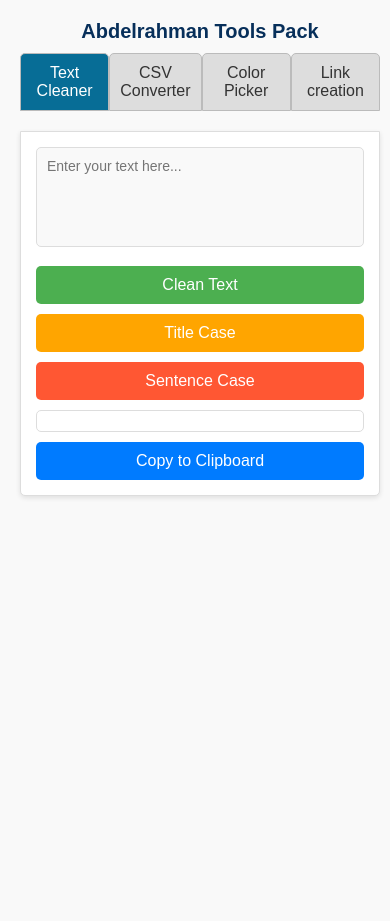
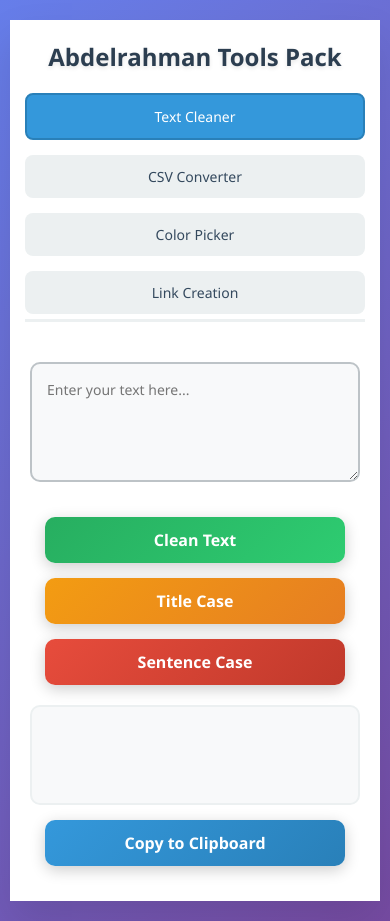
Before and after one commit to elsayed-am4/daily_export_looker, a browser extension: page index.html in a window 390 px wide. Before the commit the page ends 844 px from the top, so only its background shows below. Drawn offline with Linux system fonts and the light colour scheme.

Commit message:
Update index.html

```diff
--- a/index.html
+++ b/index.html
@@ -5,57 +5,78 @@
   <style>
     * {
       box-sizing: border-box;
-      font-family: Arial, sans-serif;
+      font-family: 'Segoe UI', Tahoma, Geneva, Verdana, sans-serif;
       margin: 0;
       padding: 0;
     }
 
     body {
-      background-color: #f9f9f9;
+      background: linear-gradient(135deg, #667eea 0%, #764ba2 100%);
       color: #333;
-      width: 400px;
-      height: 520px;
-      padding: 20px;
+      min-height: 100vh;
+      padding: 40px 20px;
       overflow-y: auto;
+    }
+
+    .container {
+      max-width: 1200px;
+      margin: 0 auto;
+      background-color: #ffffff;
+      border-radius: 15px;
+      box-shadow: 0 20px 40px rgba(0, 0, 0, 0.1);
+      overflow: hidden;
     }
 
     h3 {
       text-align: center;
-      color: #072f5a;
-      font-size: 20px;
-      margin-bottom: 10px;
+      color: #2c3e50;
+      font-size: 32px;
+      font-weight: 600;
+      margin: 30px 0;
+      text-shadow: 0 2px 4px rgba(0, 0, 0, 0.1);
     }
 
     #tabs {
       display: flex;
-      justify-content: space-between;
-      margin-bottom: 20px;
+      justify-content: center;
+      margin: 0 30px 30px 30px;
+      border-bottom: 3px solid #ecf0f1;
+      flex-wrap: wrap;
+      gap: 10px;
     }
 
     .tab {
       flex: 1;
+      min-width: 200px;
       text-align: center;
-      padding: 10px;
-      background-color: #ddd;
-      color: #333;
+      padding: 18px 25px;
+      background-color: #ecf0f1;
+      color: #34495e;
       cursor: pointer;
-      border: 1px solid #bbb;
-      border-radius: 5px 5px 0 0;
-      font-size: 16px;
+      border: none;
+      border-radius: 10px 10px 0 0;
+      font-size: 18px;
+      font-weight: 500;
+      transition: all 0.3s ease;
+      margin-bottom: -3px;
+    }
+
+    .tab:hover {
+      background-color: #d5dbdb;
+      transform: translateY(-2px);
     }
 
     .tab.active {
-      background-color: #076d96;
+      background-color: #3498db;
       color: white;
+      box-shadow: 0 -3px 0 #2980b9;
     }
 
     .tab-content {
       display: none;
       background-color: white;
-      border: 1px solid #ddd;
-      border-radius: 0 0 5px 5px;
-      padding: 15px;
-      box-shadow: 0 2px 5px rgba(0, 0, 0, 0.1);
+      padding: 40px;
+      min-height: 500px;
     }
 
     .tab-content.active {
@@ -64,40 +85,62 @@
 
     textarea {
       width: 100%;
-      height: 100px;
-      padding: 10px;
-      margin-bottom: 10px;
-      border: 1px solid #ddd;
-      border-radius: 5px;
-      font-size: 14px;
-      background-color: #f9f9f9;
-      resize: none;
+      min-height: 150px;
+      padding: 20px;
+      margin-bottom: 20px;
+      border: 2px solid #bdc3c7;
+      border-radius: 10px;
+      font-size: 16px;
+      background-color: #f8f9fa;
+      resize: vertical;
+      transition: border-color 0.3s ease;
+      line-height: 1.5;
     }
+
+    textarea:focus {
+      outline: none;
+      border-color: #3498db;
+      box-shadow: 0 0 0 3px rgba(52, 152, 219, 0.1);
+    }
+
     .toggle-switches {
       display: flex;
       flex-direction: column;
-  gap: 15px;
-  margin-bottom: 15px;
+      gap: 20px;
+      margin-bottom: 25px;
     }
+
     .switch-label-text {
       font-weight: 500;
-  font-size: 0.95rem;
+      font-size: 16px;
       white-space: nowrap;
+      color: #2c3e50;
     }
+
     .switch {
       display: flex;
       align-items: center;
-  gap: 8px;
+      gap: 15px;
       cursor: pointer;
-  flex: 1 1 100px; /* flexible width but min 100px */
+      flex: 1 1 150px;
       user-select: none;
+      padding: 10px;
+      border-radius: 8px;
+      transition: background-color 0.3s ease;
     }
+
+    .switch:hover {
+      background-color: #f8f9fa;
+    }
+
     .switch-container {
-  display: flex;
+      display: grid;
+      grid-template-columns: repeat(auto-fit, minmax(200px, 1fr));
       gap: 20px;
-  margin-bottom: 20px;
-  flex-wrap: wrap;
-  justify-content: space-between;
+      margin-bottom: 30px;
+      padding: 20px;
+      background-color: #f8f9fa;
+      border-radius: 10px;
     }
 
     .switch-container input {
@@ -107,9 +150,9 @@
     .slider {
       position: relative;
       display: inline-block;
-  width: 45px;
-  height: 24px;
-  background-color: #ccc;
+      width: 60px;
+      height: 32px;
+      background-color: #bdc3c7;
       border-radius: 34px;
       transition: background-color 0.3s;
       cursor: pointer;
@@ -118,98 +161,187 @@
     .slider::before {
       content: "";
       position: absolute;
-  height: 18px;
-  width: 18px;
+      height: 26px;
+      width: 26px;
       left: 3px;
       bottom: 3px;
       background-color: white;
       border-radius: 50%;
       transition: transform 0.3s;
+      box-shadow: 0 2px 4px rgba(0, 0, 0, 0.2);
     }
 
     .switch-container input:checked + .slider {
-  background-color: #4caf50;
+      background-color: #27ae60;
     }
 
     .switch-container input:checked + .slider::before {
-  transform: translateX(21px);
-}
-
-@media (prefers-color-scheme: dark) {
-  .switch-container {
-    background-color: #2c2c2c;
-    color: #ddd;
-  }
-
-  .slider {
-    background-color: #666;
-  }
-
-  .switch-container input:checked + .slider {
-    background-color: #1e90ff;
-  }
+      transform: translateX(28px);
     }
 
     .button {
       display: block;
       width: 100%;
-      padding: 10px;
-      font-size: 16px;
+      max-width: 300px;
+      margin: 15px auto;
+      padding: 15px 25px;
+      font-size: 18px;
+      font-weight: 600;
       color: white;
       border: none;
-      border-radius: 5px;
+      border-radius: 10px;
       cursor: pointer;
       text-align: center;
-      margin-top: 10px;
+      transition: all 0.3s ease;
+      box-shadow: 0 4px 15px rgba(0, 0, 0, 0.2);
     }
 
-    #convertButton,#openLinkButton {
-      background-color: #FFA500;
-      margin-top: 0px;
+    #convertButton, #openLinkButton {
+      background: linear-gradient(135deg, #f39c12, #e67e22);
     }
 
-    #copyOutputButton,#copyLinkButton {
-      background-color: #007BFF;
+    #copyOutputButton, #copyLinkButton {
+      background: linear-gradient(135deg, #3498db, #2980b9);
     }
 
-    #cleanButton,#checkGrammarButton { background-color: #4CAF50; }
-    #titleCaseButton,#pickColorButton { background-color: #FFA500; }
-    #sentenceCaseButton { background-color: #FF5733; }
-    #copyButton,#copyhexButton,#copySpellOutputButton{ background-color: #007BFF; }
+    #cleanButton, #checkGrammarButton {
+      background: linear-gradient(135deg, #27ae60, #2ecc71);
+    }
+
+    #titleCaseButton, #pickColorButton {
+      background: linear-gradient(135deg, #f39c12, #e67e22);
+    }
+
+    #sentenceCaseButton {
+      background: linear-gradient(135deg, #e74c3c, #c0392b);
+    }
+
+    #copyButton, #copyhexButton, #copySpellOutputButton {
+      background: linear-gradient(135deg, #3498db, #2980b9);
+    }
 
     .button:hover {
-      opacity: 0.9;
+      transform: translateY(-2px);
+      box-shadow: 0 6px 20px rgba(0, 0, 0, 0.3);
+    }
+
+    .button:active {
+      transform: translateY(0);
     }
 
     #resultContainer {
-      margin-top: 10px;
-      padding: 10px;
-      background-color: #fff;
-      border: 1px solid #ddd;
-      border-radius: 5px;
-      font-size: 14px;
-      color: #333;
+      margin-top: 20px;
+      padding: 25px;
+      background-color: #f8f9fa;
+      border: 2px solid #ecf0f1;
+      border-radius: 10px;
+      font-size: 16px;
+      color: #2c3e50;
       word-wrap: break-word;
+      line-height: 1.6;
+      min-height: 100px;
     }
 
-    #inputText,#urlSuffixInput {
+    #inputText, #urlSuffixInput {
+      margin-bottom: 15px;
+    }
+
+    #outputData, #outputLink {
+      margin-top: 20px;
+      margin-bottom: 15px;
+    }
+
+    #colorResult {
+      text-align: center;
+      margin: 20px 0;
+    }
+
+    #colorCode {
+      font-size: 24px;
+      font-weight: 600;
+      color: #2c3e50;
+      margin-bottom: 15px;
+    }
+
+    #colorPalette {
+      width: 100%;
+      height: 80px;
+      margin-bottom: 20px;
+      border: 3px solid #bdc3c7;
+      border-radius: 10px;
+      cursor: pointer;
+    }
+
+    /* Responsive Design */
+    @media (max-width: 768px) {
+      body {
+        padding: 20px 10px;
+      }
+
+      .container {
+        margin: 0;
+        border-radius: 0;
+      }
+
+      h3 {
+        font-size: 24px;
+        margin: 20px 0;
+      }
+
+      .tab {
+        font-size: 14px;
+        padding: 12px 15px;
+        min-width: 120px;
+      }
+
+      .tab-content {
+        padding: 20px;
+      }
+
+      textarea {
+        min-height: 120px;
+        padding: 15px;
+        font-size: 14px;
+      }
+
+      .button {
+        font-size: 16px;
+        padding: 12px 20px;
+      }
+
+      .switch-container {
+        grid-template-columns: 1fr;
+        gap: 15px;
+      }
+    }
+
+    @media (max-width: 480px) {
+      #tabs {
+        flex-direction: column;
+        margin: 0 15px 20px 15px;
+      }
+
+      .tab {
+        border-radius: 8px;
         margin-bottom: 5px;
       }
-    #outputData,#outputLink {
-      margin-top:10px;
-      margin-bottom: 5px;
+
+      .tab.active {
+        box-shadow: none;
+        border: 2px solid #2980b9;
+      }
     }
   </style>
 </head>
 <body>
+  <div class="container">
     <h3>Abdelrahman Tools Pack</h3>
 
     <div id="tabs">
       <div class="tab active" data-tab="text-cleaner">Text Cleaner</div>
       <div class="tab" data-tab="csv-converter">CSV Converter</div>
       <div class="tab" data-tab="color-picker">Color Picker</div>
-    <!-- <div class="tab" data-tab="spell-checker">Spell & Grammar</div> -->
-    <div class="tab" data-tab="links">Link creation</div>
+      <div class="tab" data-tab="links">Link Creation</div>
     </div>
 
     <div id="text-cleaner" class="tab-content active">
@@ -231,52 +363,23 @@
     </div>
 
     <div id="color-picker" class="tab-content">
-
-    <div id="colorResult" style="margin-top: 10px;">
+      <div id="colorResult">
         <h3 id="colorCode">#ffffff</h3>
-      <!-- <div id="colorPreview" style="width: 100%; height: 50px; background-color: #ffffff; border: 1px solid #ddd;"></div> -->
       </div>
       <input
         type="color"
         id="colorPalette"
-      style="width: 100%; height: 60px; margin-bottom: 10px; border: 1px solid #ddd; border-radius: 5px;"
         value="#ffffff"
       >
-    <button id="pickColorButton" class="button" style="margin-top: 15px;">Pick Color From Screen</button>
-    <button id="copyhexButton" class="button" style="margin-top: 15px;">Copy color code</button>
+      <button id="pickColorButton" class="button">Pick Color From Screen</button>
+      <button id="copyhexButton" class="button">Copy Color Code</button>
     </div>
 
-
-<!-- Spelling & Grammar Checker Tab -->
-
-<!-- <div id="spell-checker" class="tab-content">
-  <textarea id="spellInput" placeholder="Enter text to check..."></textarea>
-  <button id="checkGrammarButton" class="button">Check Grammar</button>
-
-  <div id="spellResultContainer">
-      <p id="spellResult">Corrections will appear here...</p>
-  </div>
-
-  <textarea id="spellOutput" placeholder="Corrected text will appear here..." readonly></textarea>
-
-  <button id="copySpellOutputButton" class="button">Copy Corrected Text</button>
-
-  <textarea id="arabicOutputTextarea" placeholder="Arabic translation will appear here..." readonly></textarea>
-
-  <button id="copySpellOutputButton" class="button">Copy Arabic Text</button>
-
-</div> -->
-
-
     <div class="tab-content" id="links">
-  <h3>Generate Link</h3>
-
-
-    <textarea id="urlSuffixInput" type="text" style="height: 50%;" placeholder="Enter URL suffix here" ></textarea>
-
+      <h3 style="margin-bottom: 20px;">Generate Link</h3>
+      <textarea id="urlSuffixInput" placeholder="Enter URL suffix here"></textarea>
 
       <div class="switch-container">
-
         <label class="switch">
           <input type="checkbox" name="linkType" value="plp" checked>
           <span class="slider"></span>
@@ -293,22 +396,17 @@
           <span class="switch-label-text">PDP</span>
         </label>
         <label class="switch">
-      <input type="checkbox" name="linkType" value="contentful" >
+          <input type="checkbox" name="linkType" value="contentful">
           <span class="slider"></span>
           <span class="switch-label-text">Contentful ID</span>
         </label>
       </div>
 
-
-  <button id="openLinkButton"class="button" >Open</button>
-  <textarea id="outputLink" style="height: 50%;" readonly placeholder="Generated link will appear here"></textarea>
-
-
-    <button id="copyLinkButton"class="button" >Copy</button>
-
+      <button id="openLinkButton" class="button">Open</button>
+      <textarea id="outputLink" readonly placeholder="Generated link will appear here"></textarea>
+      <button id="copyLinkButton" class="button">Copy</button>
     </div>
-
-
+  </div>
 
   <script src="popup.js"></script>
 </body>
```
Lines whose indentation alone changed are shown as unchanged.
